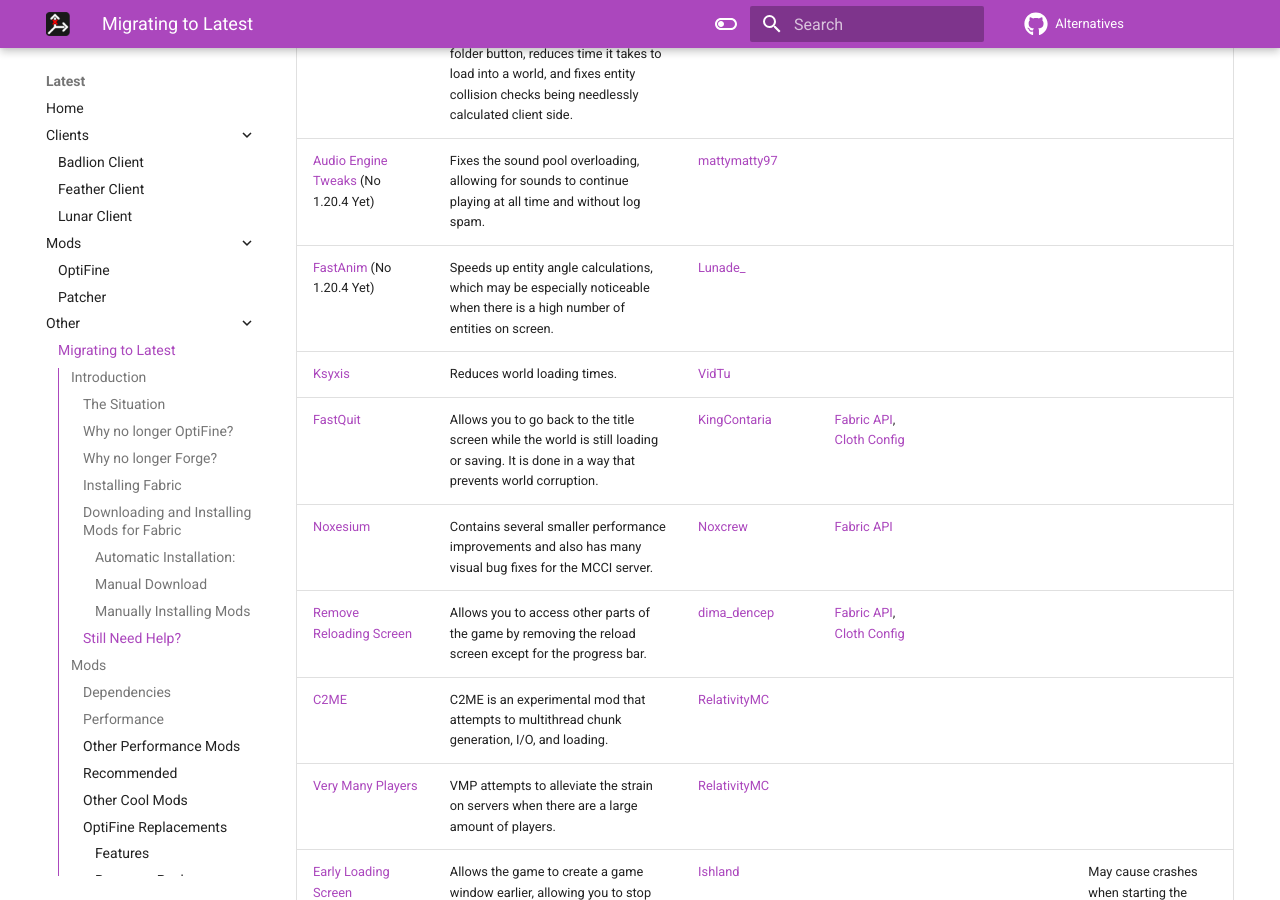
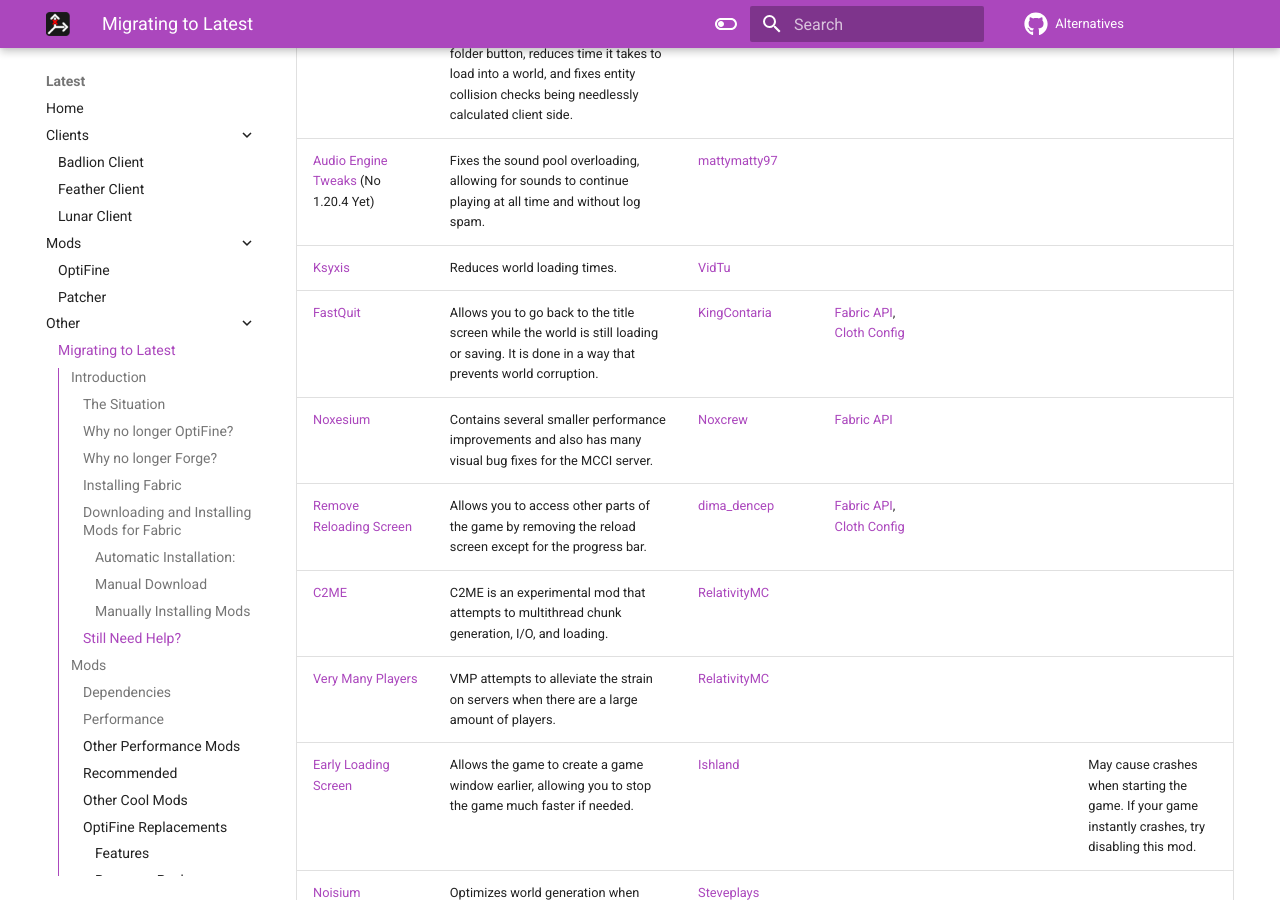
Before and after one commit to MicrocontrollersDev/Alternatives, an MkDocs documentation site: the page built from docs/latest/migrating.md, in a window 1280 px wide and 900 px high, scrolled down 2980 px. Built offline with MkDocs 1.6.1 and Material for MkDocs 9.7.7, drawn with Linux system fonts in a browser that asks for light colours; comment, search, counter and statistics services are not loaded.

Commit message:
remove fastanim, eol

```diff
--- a/docs/latest/migrating.md
+++ b/docs/latest/migrating.md
@@ -122,7 +122,6 @@
 | [Sodium Extra](https://modrinth.com/mod/sodium-extra) | Allows you to half the resolution on Apple's Retina displays and also adds most of OptiFine's performance features such as toggles for animations, particles, rain/snow, clouds, sky and biome colors, and more, as well as some custom ones. | [FlashyReese](https://github.com/FlashyReese) | [Fabric API](https://modrinth.com/mod/fabric-api), [Sodium](https://modrinth.com/mod/sodium) |
 | [Debugify](https://modrinth.com/mod/debugify) | Fixes several bugs in Minecraft, including a few which can effect performance. This will fix lag spikes when crossing chunks and when clicking on links or the resource pack folder button, reduces time it takes to load into a world, and fixes entity collision checks being needlessly calculated client side. | [isXander](https://github.com/isXander) | [YACL](https://modrinth.com/mod/yacl) |
 | [Audio Engine Tweaks](https://modrinth.com/mod/audio-engine-tweaks) (No 1.20.4 Yet) | Fixes the sound pool overloading, allowing for sounds to continue playing at all time and without log spam. | [mattymatty97](https://github.com/mattymatty97) |
-| [FastAnim](https://modrinth.com/mod/fastanim) (No 1.20.4 Yet) | Speeds up entity angle calculations, which may be especially noticeable when there is a high number of entities on screen. | [Lunade_](https://github.com/AViewFromTheTop) |
 | [Ksyxis](https://modrinth.com/mod/ksyxis) | Reduces world loading times. | [VidTu](https://github.com/VidTu) |
 | [FastQuit](https://modrinth.com/mod/fastquit) | Allows you to go back to the title screen while the world is still loading or saving. It is done in a way that prevents world corruption. | [KingContaria](https://github.com/KingContaria) | [Fabric API](https://modrinth.com/mod/fabric-api), [Cloth Config](https://modrinth.com/mod/cloth-config) |
 | [Noxesium](https://modrinth.com/mod/noxesium) | Contains several smaller performance improvements and also has many visual bug fixes for the MCCI server. | [Noxcrew](https://github.com/Noxcrew) | [Fabric API](https://modrinth.com/mod/fabric-api) |
```
